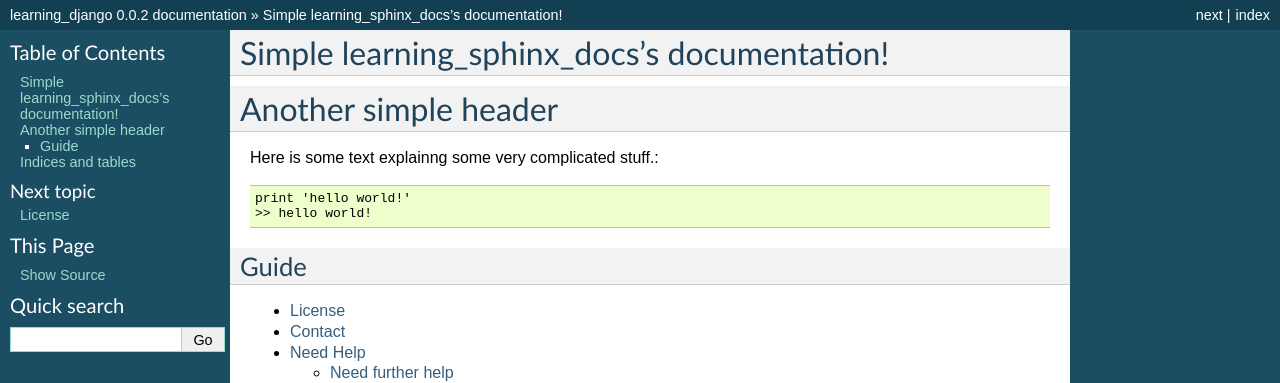
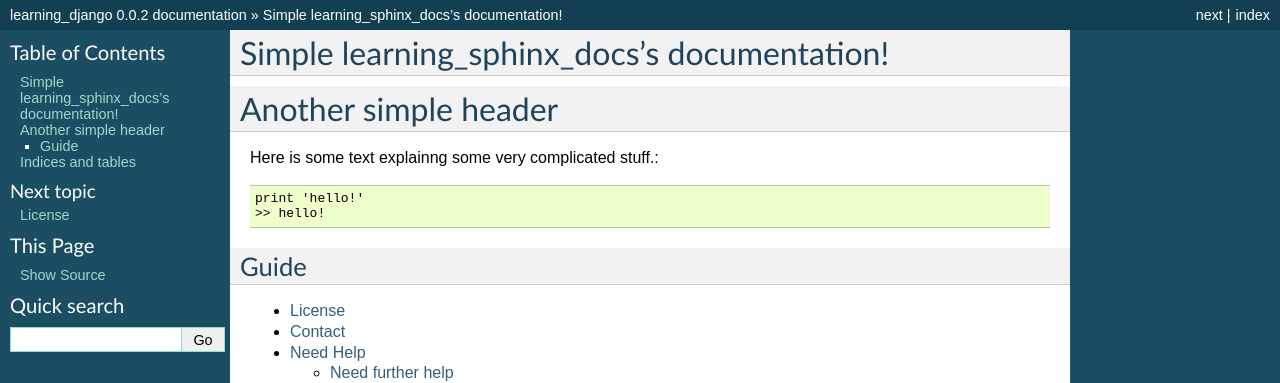
Before and after one commit to marat-nizamutdinov/learning_django, a Sphinx documentation site: the page built from docs/index.rst, in a window 1280 px wide. Shown: the top 383 px of the page. Built offline with Sphinx 7.4.7, drawn with Linux system fonts in a browser that asks for light colours.

Commit message:
updateted readthedocs files

```diff
--- a/docs/index.rst
+++ b/docs/index.rst
@@ -6,8 +6,8 @@ Another simple header
 
 Here is some text explainng some very complicated stuff.::
 
-   print 'hello world!'
-   >> hello world!
+   print 'hello!'
+   >> hello!
 
 Guide
 -----
```
